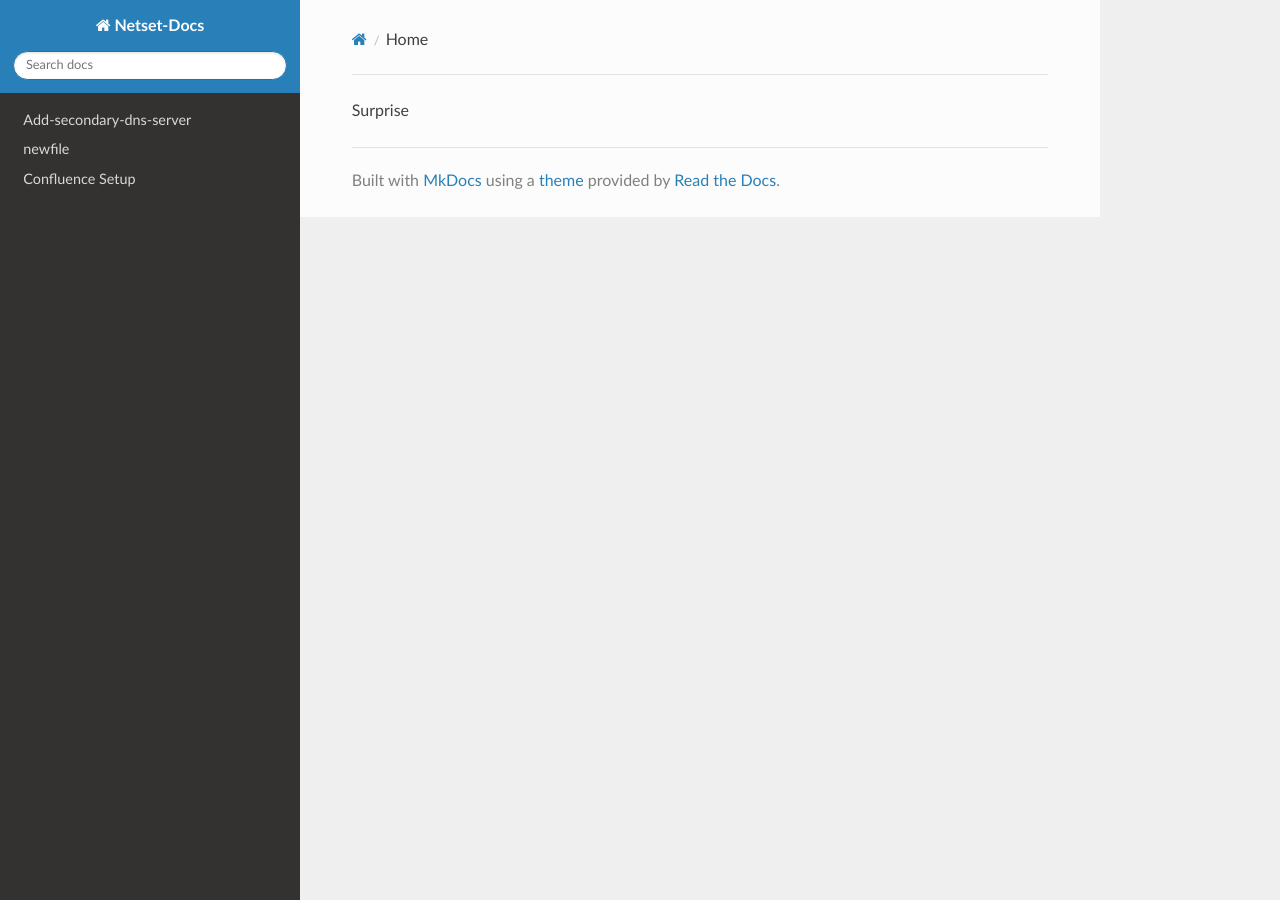
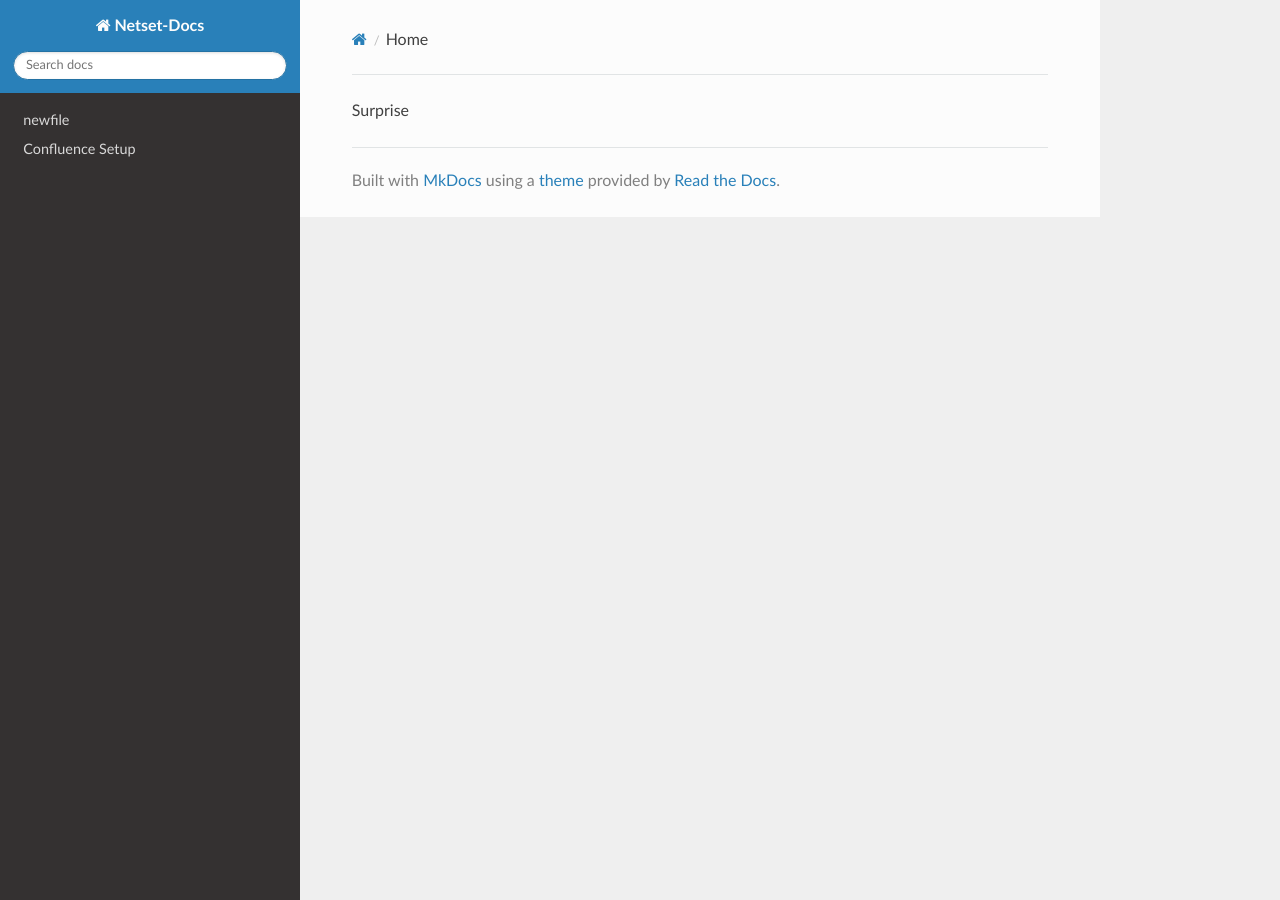
Before and after one commit to Ahmadhashem86/NetsetNewTest, an MkDocs documentation site: the page built from docs/index.md, in a window 1280 px wide. Built offline with MkDocs 1.6.1, drawn with Linux system fonts in a browser that asks for light colours; nearby versions of some CDN libraries.

Commit message:
Modify yml file

```diff
--- a/mkdocs.yml
+++ b/mkdocs.yml
@@ -1,7 +1,6 @@
 site_name: Netset-Docs
 site_url: https://devzone2.netset.com/
 nav:
-    - Add-secondary-dns-server: add-secondarey-dns-server.md
     - newfile: newfile.md
     - Confluence Setup: Confluence.md
 #theme: readthedocs
```
